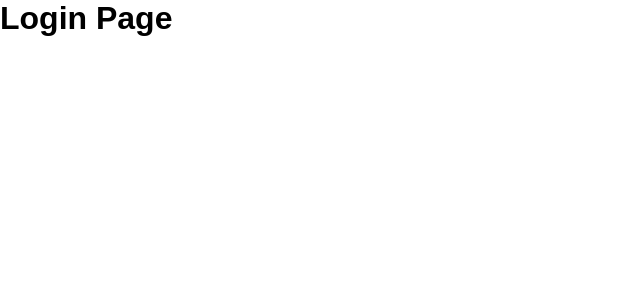
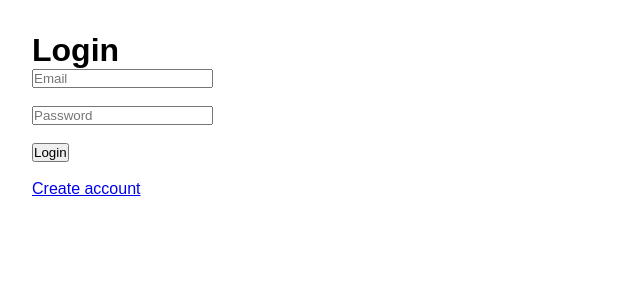
Before and after one commit to georgegyan/fastapi-chatbot, a React app in the folder frontend/frontend/: page / in a window 1280 px wide. Shown: the top 300 px of the page, without its empty margins (0-640 px from the left). Built offline with nearby package versions, Linux system fonts and the light colour scheme; the HTML template or start-up script is replaced by a standard one.

Commit message:
implement frontend login

```diff
--- a/frontend/frontend/src/pages/Login.jsx
+++ b/frontend/frontend/src/pages/Login.jsx
@@ -1,7 +1,80 @@
+import { useState } from "react";
+import { useNavigate, Link } from "react-router-dom";
+
+import api from "../api/api";
+
 export default function Login() {
-    return (
+  const navigate = useNavigate();
+
+  const [email, setEmail] = useState("");
+  const [password, setPassword] = useState("");
+
+  const handleSubmit = async (e) => {
+    e.preventDefault();
+
+    try {
+      const response = await api.post(
+        "/api/v1/auth/login",
+        {
+          email,
+          password,
+        }
+      );
+
+      localStorage.setItem(
+        "access_token",
+        response.data.access_token
+      );
+
+      navigate("/chat");
+    } catch (error) {
+      console.error(error);
+
+      alert("Invalid email or password");
+    }
+  };
+
+  return (
+    <div style={{ padding: "2rem" }}>
+      <h1>Login</h1>
+
+      <form onSubmit={handleSubmit}>
         <div>
-            <h1>Login Page</h1>
+          <input
+            type="email"
+            placeholder="Email"
+            value={email}
+            onChange={(e) =>
+              setEmail(e.target.value)
+            }
+          />
         </div>
-    );
+
+        <br />
+
+        <div>
+          <input
+            type="password"
+            placeholder="Password"
+            value={password}
+            onChange={(e) =>
+              setPassword(e.target.value)
+            }
+          />
+        </div>
+
+        <br />
+
+        <button type="submit">
+          Login
+        </button>
+      </form>
+
+      <br />
+
+      <Link to="/register">
+        Create account
+      </Link>
+    </div>
+  );
 }
```
